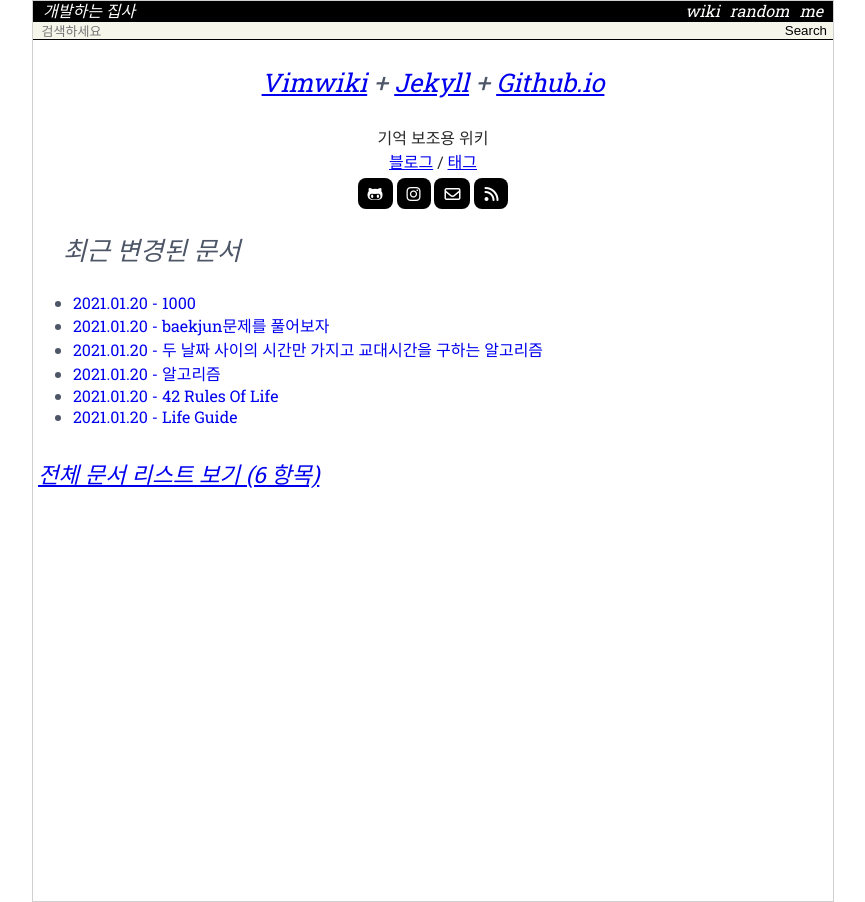
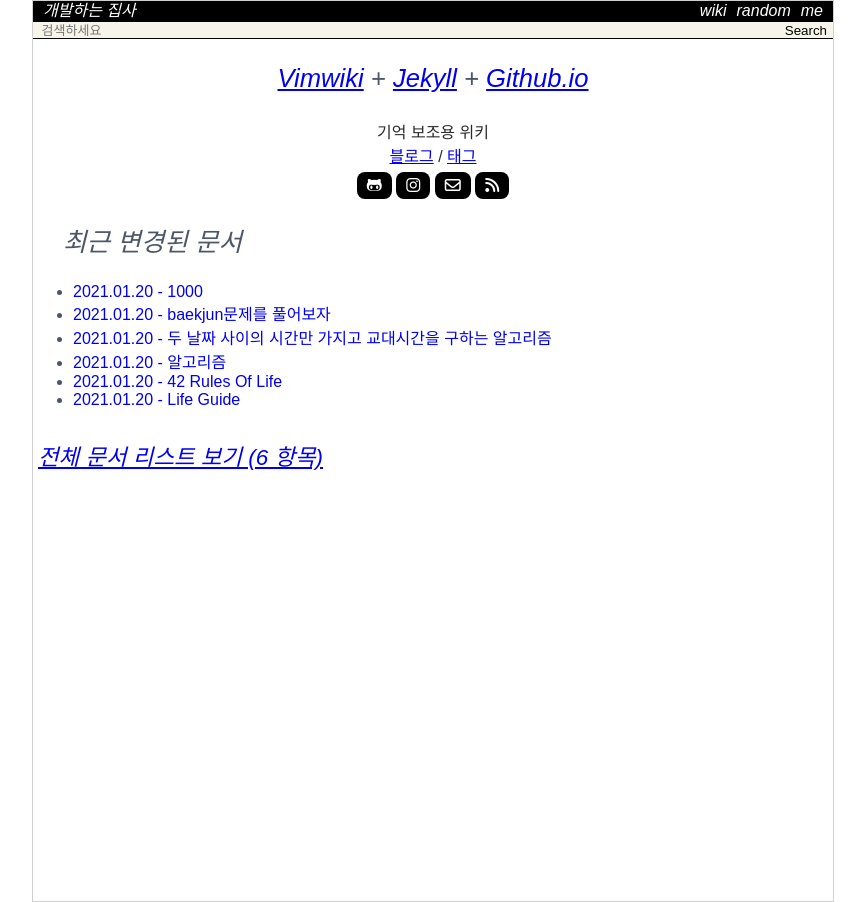
Before and after one commit to Achelous1/achelous1.github.io, a Jekyll site: the page built from index.html, in a window 1280 px wide. Shown: the whole page, without its empty margins (207-1072 px from the left). Built offline with Jekyll 4.4.1, drawn with Linux system fonts in a browser that asks for light colours; nearby versions of some CDN libraries; some web fonts are replaced.

Commit message:
CHANGED Body font

```diff
--- a/_sass/_base.scss
+++ b/_sass/_base.scss
@@ -8,7 +8,7 @@
 }
 
 body {
-  font: 400 16px 'Roboto Slab',AppleSDGothicNeo,sans-serif;
+  font: 400 16px 'D2Coding ligature',AppleSDGothicNeo,sans-serif;
   color: rgba(0, 0, 0, 0.84);
   -webkit-text-size-adjust: 100%;
   -webkit-font-feature-settings: "kern" 1;
```
